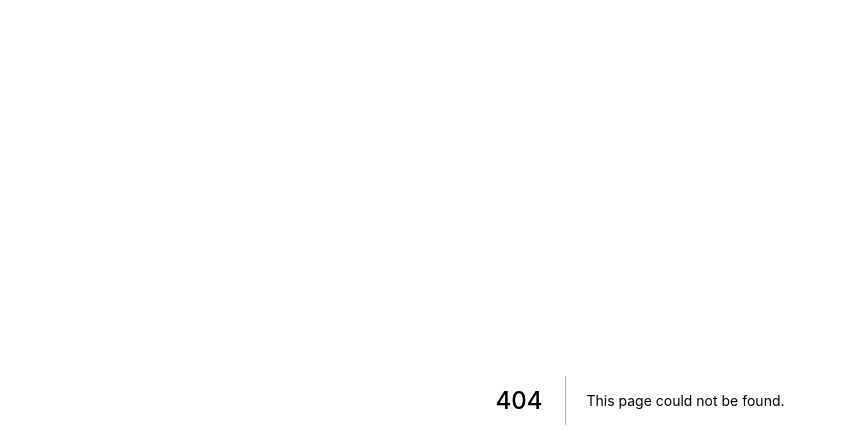
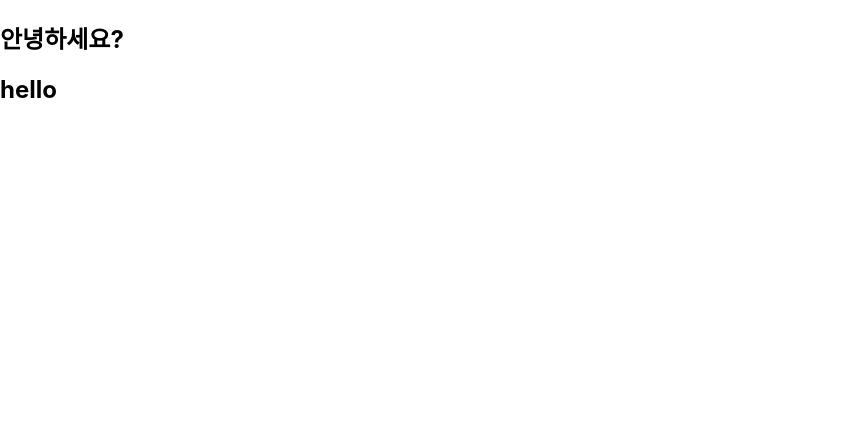
Before and after one commit to seungyyy/blog.techhtml.com-client, a Next.js app: page /posts in a window 1280 px wide. Before the commit this address had no page. Shown: the top 448 px of the page, without its empty margins (0-846 px from the left). Built offline with nearby package versions, Linux system fonts and the light colour scheme.

Commit message:
✨ MDViewer 컴포넌트 생성

```diff
--- /dev/null
+++ b/src/components/MDViewer.tsx
@@ -0,0 +1,17 @@
+import { marked } from "marked";
+
+interface MDViewerProps {
+  title: string;
+  contents: string;
+}
+
+export const MDViewr = ({ title, contents }: MDViewerProps) => {
+  return (
+    <article>
+      <h1>{title}</h1>
+      <div dangerouslySetInnerHTML={
+        { __html: marked(contents)}
+      } />
+    </article>
+  )
+}
--- /dev/null
+++ b/src/pages/posts/index.tsx
@@ -0,0 +1,12 @@
+import { NextPage } from "next";
+import { MDViewr } from "../../components/MDViewer";
+
+const PostPage: NextPage = () => {
+  return (
+    <div>
+      <MDViewr title={'안녕하세요?'} contents='# hello'/>
+    </div>
+  )
+}
+
+export default PostPage;
```
